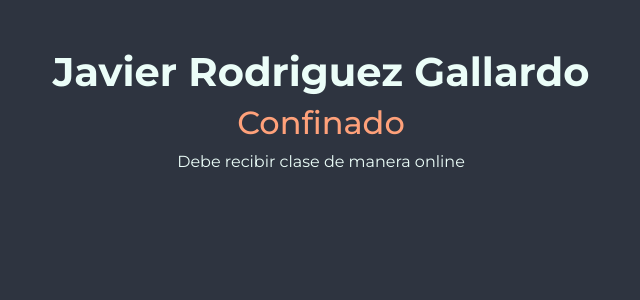
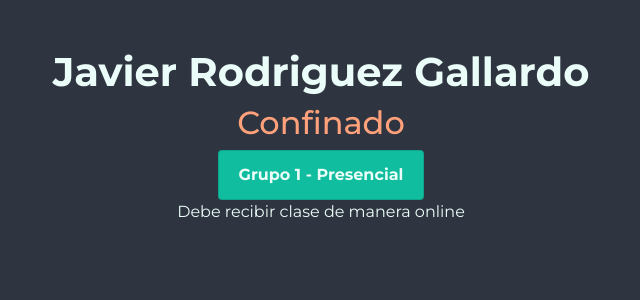
Before and after one commit to d3vv3/eduCOVID, a React (Create React App) app in the folder educovid-frontend/: page /student/1 in a window 1280 px wide. Shown: the top 300 px of the page, without its empty margins (319-959 px from the left). Built offline with nearby package versions, Linux system fonts and the light colour scheme.

Commit message:
upd: show group status

```diff
--- a/educovid-frontend/src/pages/StudentPage.js
+++ b/educovid-frontend/src/pages/StudentPage.js
@@ -30,8 +30,12 @@ function StudentPage({ history, match }){
             {studentState}
         </h2>
 
+        <Card className={studentGroup.state === ("Confinado" || "Online") ? "card-header-bad" : "card-header-good"} as={Card.Header}>
+          {studentGroup.name} - {studentGroup.state}
+        </Card>
+
         <p className="description">
-            {studentState === "Confinado" ? "Debe recibir clase de manera online" : "Debe recibir clase de manera presencial"}
+            {(studentGroup?.state === "Confinado" || studentGroup?.state === "Online" || studentState === "Confinado") ? "Debe recibir clase de manera online" : "Debe recibir clase de manera presencial"}
         </p>
 
       </div>
--- a/educovid-frontend/src/tests/prueba.js
+++ b/educovid-frontend/src/tests/prueba.js
@@ -2,26 +2,46 @@ export const student = [
     {
         name: "Sergio Almendro Cerdá",
         state: "No Confinado",
-        group: "Grupo 1"
+        group:
+            {
+                name: "Grupo 1",
+                state: "Presencial"
+            }
     },
     {
         name: "Javier Rodriguez Gallardo",
         state: "Confinado",
-        group: "Grupo 1"
+        group:
+            {
+                name: "Grupo 1",
+                state: "Presencial"
+            }
     },
     {
         name: "Jaime Conde Segovia",
         state: "Confinado",
-        group: "Grupo 2"
+        group:
+            {
+                name: "Grupo 2",
+                state: "Online"
+            }
     },
     {
         name: "Javier Abejaro Capilla",
         state: "Confinado",
-        group: "Grupo 2"
+        group:
+            {
+                name: "Grupo 1",
+                state: "Presencial"
+            }
     },
     {
         name: "Álvaro Martín Cortinas",
         state: "No confinado",
-        group: "Grupo 3"
+        group:
+        {
+            name: "Grupo 3",
+            state: "Online"
+        }
     }
 ]
```
